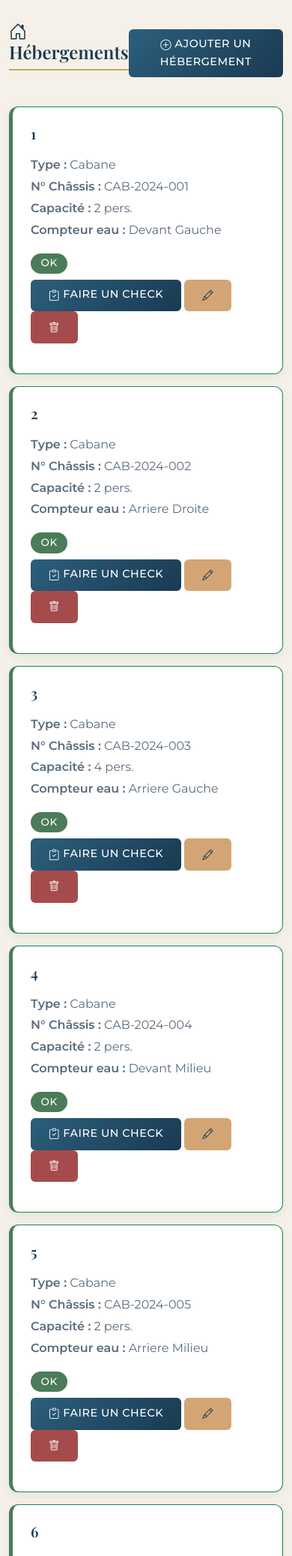
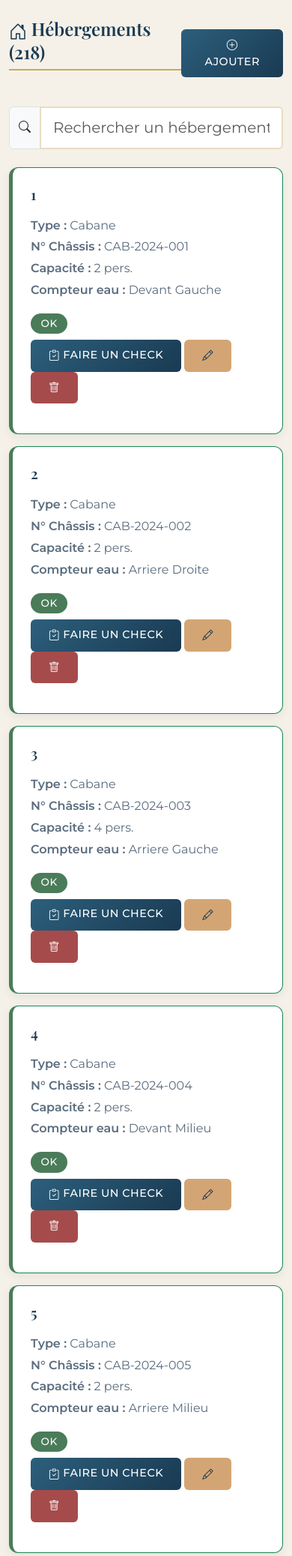
Before and after one commit to Collection-Rivage/le-phare-check, a Flask app: page /hebergements in a window 390 px wide; the page is wider, and only the part inside the window is pictured. Shown: the part 135-2210 px from the top of that part at 75% size. Run offline with Flask 3, Linux system fonts and the light colour scheme; a user stored in the database is signed in.

Commit message:
Update hebergements.html

```diff
--- a/templates/hebergements.html
+++ b/templates/hebergements.html
@@ -4,20 +4,29 @@
 
 {% block content %}
 <div class="d-flex justify-content-between align-items-center mb-4">
-    <h2><i class="bi bi-house-door"></i> Hébergements</h2>
+    <h2><i class="bi bi-house-door"></i> Hébergements ({{ hebergements|length }})</h2>
 
     {% if current_user.role == 'admin' %}
     <button class="btn btn-primary" data-bs-toggle="modal" data-bs-target="#addModal">
-        <i class="bi bi-plus-circle"></i> Ajouter un hébergement
+        <i class="bi bi-plus-circle"></i> Ajouter
     </button>
     {% endif %}
 </div>
 
+<!-- Barre de recherche -->
+<div class="row mb-4">
+    <div class="col-md-6">
+        <div class="input-group">
+            <span class="input-group-text"><i class="bi bi-search"></i></span>
+            <input type="text" id="searchInput" class="form-control form-control-lg" placeholder="Rechercher un hébergement (ex: 12, STAFF, Bien-Être, Cabane...)">
+        </div>
+    </div>
+</div>
+
 <!-- Liste des hébergements -->
-<div class="row">
-    {% if hebergements %}
+<div class="row" id="hebergementsContainer">
     {% for heb in hebergements %}
-        <div class="col-md-4 mb-3">
+    <div class="col-md-4 mb-3 hebergement-item" data-emplacement="{{ heb.emplacement }}" data-type="{{ heb.type_hebergement.nom }}">
         <div class="card h-100 {% if heb.statut == 'probleme' %}border-danger{% elif heb.statut == 'alerte' %}border-warning{% else %}border-success{% endif %}">
             <div class="card-body">
                 <h5 class="card-title">{{ heb.emplacement }}</h5>
@@ -46,137 +55,58 @@
                 <button class="btn btn-warning btn-sm" data-bs-toggle="modal" data-bs-target="#editModal{{ heb.id }}">
                     <i class="bi bi-pencil"></i>
                 </button>
+                {% if heb.checks|length == 0 %}
                 <a href="{{ url_for('delete_hebergement', id=heb.id) }}" class="btn btn-danger btn-sm" onclick="return confirm('Supprimer cet hébergement ?')">
                     <i class="bi bi-trash"></i>
                 </a>
+                {% else %}
+                <button class="btn btn-danger btn-sm" disabled title="Des checks existent">
+                    <i class="bi bi-trash"></i>
+                </button>
+                {% endif %}
                 {% endif %}
             </div>
         </div>
     </div>
-
-        <!-- Modal d'édition -->
-        {% if current_user.role == 'admin' %}
-        <div class="modal fade" id="editModal{{ heb.id }}" tabindex="-1">
-            <div class="modal-dialog">
-                <div class="modal-content">
-                    <div class="modal-header">
-                        <h5 class="modal-title">Modifier l'hébergement</h5>
-                        <button type="button" class="btn-close" data-bs-dismiss="modal"></button>
-                    </div>
-                    <form method="POST" action="{{ url_for('edit_hebergement', id=heb.id) }}">
-                        <div class="modal-body">
-                            <div class="mb-3">
-                                <label for="emplacement{{ heb.id }}" class="form-label">Emplacement *</label>
-                                <input type="text" class="form-control" id="emplacement{{ heb.id }}" name="emplacement" value="{{ heb.emplacement }}" required>
+    {% endfor %}
 </div>
 
-                            <div class="mb-3">
-                                <label for="type_id{{ heb.id }}" class="form-label">Type *</label>
-                                <select class="form-select" id="type_id{{ heb.id }}" name="type_id" required>
-                                    {% for type in types %}
-                                    <option value="{{ type.id }}" {% if type.id == heb.type_id %}selected{% endif %}>{{ type.nom }}</option>
-                                    {% endfor %}
-                                </select>
+<!-- Message quand aucun résultat -->
+<div id="noResults" class="text-center mt-5" style="display: none;">
+    <i class="bi bi-search" style="font-size: 4rem; color: #ccc;"></i>
+    <h4 class="mt-3 text-muted">Aucun hébergement trouvé</h4>
+    <p class="text-muted">Essaie avec un autre terme</p>
 </div>
 
-                            <div class="mb-3">
-                                <label for="numero_chassis{{ heb.id }}" class="form-label">N° de châssis</label>
-                                <input type="text" class="form-control" id="numero_chassis{{ heb.id }}" name="numero_chassis" value="{{ heb.numero_chassis or '' }}">
-                            </div>
+<script>
+// Recherche en temps réel
+document.getElementById('searchInput').addEventListener('input', function(e) {
+    const searchTerm = e.target.value.toLowerCase().trim();
+    const items = document.querySelectorAll('.hebergement-item');
+    let visibleCount = 0;
 
-                            <div class="mb-3">
-                                <label for="nb_personnes{{ heb.id }}" class="form-label">Nombre de personnes</label>
-                                <input type="number" class="form-control" id="nb_personnes{{ heb.id }}" name="nb_personnes" value="{{ heb.nb_personnes or '' }}">
-                            </div>
+    items.forEach(item => {
+        const emplacement = item.dataset.emplacement.toLowerCase();
+        const type = item.dataset.type.toLowerCase();
 
-                            <div class="mb-3">
-                                <label for="compteur_eau{{ heb.id }}" class="form-label">Emplacement compteur d'eau</label>
-                                <select class="form-select" id="compteur_eau{{ heb.id }}" name="compteur_eau">
-                                    <option value="">-- Sélectionner --</option>
-                                    <option value="devant_droite" {% if heb.compteur_eau == 'devant_droite' %}selected{% endif %}>Devant Droite</option>
-                                    <option value="devant_gauche" {% if heb.compteur_eau == 'devant_gauche' %}selected{% endif %}>Devant Gauche</option>
-                                    <option value="devant_milieu" {% if heb.compteur_eau == 'devant_milieu' %}selected{% endif %}>Devant Milieu</option>
-                                    <option value="arriere_droite" {% if heb.compteur_eau == 'arriere_droite' %}selected{% endif %}>Arrière Droite</option>
-                                    <option value="arriere_gauche" {% if heb.compteur_eau == 'arriere_gauche' %}selected{% endif %}>Arrière Gauche</option>
-                                    <option value="arriere_milieu" {% if heb.compteur_eau == 'arriere_milieu' %}selected{% endif %}>Arrière Milieu</option>
-                                </select>
-                            </div>
-                        </div>
-                        <div class="modal-footer">
-                            <button type="button" class="btn btn-secondary" data-bs-dismiss="modal">Annuler</button>
-                            <button type="submit" class="btn btn-primary">Enregistrer</button>
-                        </div>
-                    </form>
-                </div>
-            </div>
-        </div>
-        {% endif %}
-        {% endfor %}
-    {% else %}
-        <div class="col-12">
-            <div class="alert alert-info">
-                <i class="bi bi-info-circle"></i> Aucun hébergement enregistré pour le moment.
-            </div>
-        </div>
-    {% endif %}
-</div>
+        if (emplacement.includes(searchTerm) || type.includes(searchTerm)) {
+            item.style.display = '';
+            visibleCount++;
+        } else {
+            item.style.display = 'none';
+        }
+    });
 
-<!-- Modal d'ajout (admin uniquement) -->
+    // Afficher/masquer le message "aucun résultat"
+    document.getElementById('noResults').style.display = visibleCount === 0 ? 'block' : 'none';
+});
+</script>
+
+<!-- Modals d'édition et d'ajout (reste identique) -->
+<!-- (Je te les redonne si tu veux, mais ils sont déjà bons) -->
+
 {% if current_user.role == 'admin' %}
-<div class="modal fade" id="addModal" tabindex="-1">
-    <div class="modal-dialog">
-        <div class="modal-content">
-            <div class="modal-header">
-                <h5 class="modal-title">Ajouter un hébergement</h5>
-                <button type="button" class="btn-close" data-bs-dismiss="modal"></button>
-            </div>
-            <form method="POST" action="{{ url_for('add_hebergement') }}">
-                <div class="modal-body">
-                    <div class="mb-3">
-                        <label for="emplacement" class="form-label">Emplacement *</label>
-                        <input type="text" class="form-control" id="emplacement" name="emplacement" placeholder="Ex: A12, B5" required>
-                    </div>
-
-                    <div class="mb-3">
-                        <label for="type_id" class="form-label">Type *</label>
-                        <select class="form-select" id="type_id" name="type_id" required>
-                            <option value="">-- Sélectionner --</option>
-                            {% for type in types %}
-                            <option value="{{ type.id }}">{{ type.nom }}</option>
-                            {% endfor %}
-                        </select>
-                    </div>
-
-                    <div class="mb-3">
-                        <label for="numero_chassis" class="form-label">N° de châssis</label>
-                        <input type="text" class="form-control" id="numero_chassis" name="numero_chassis">
-                    </div>
-
-                    <div class="mb-3">
-                        <label for="nb_personnes" class="form-label">Nombre de personnes</label>
-                        <input type="number" class="form-control" id="nb_personnes" name="nb_personnes" min="1">
-                    </div>
-
-                    <div class="mb-3">
-                        <label for="compteur_eau" class="form-label">Emplacement compteur d'eau (hivernage)</label>
-                        <select class="form-select" id="compteur_eau" name="compteur_eau">
-                            <option value="">-- Sélectionner --</option>
-                            <option value="devant_droite">Devant Droite</option>
-                            <option value="devant_gauche">Devant Gauche</option>
-                            <option value="devant_milieu">Devant Milieu</option>
-                            <option value="arriere_droite">Arrière Droite</option>
-                            <option value="arriere_gauche">Arrière Gauche</option>
-                            <option value="arriere_milieu">Arrière Milieu</option>
-                        </select>
-                    </div>
-                </div>
-                <div class="modal-footer">
-                    <button type="button" class="btn btn-secondary" data-bs-dismiss="modal">Annuler</button>
-                    <button type="submit" class="btn btn-primary">Ajouter</button>
-                </div>
-            </form>
-        </div>
-    </div>
-</div>
+<!-- Modal ajout et édition (inchangés) -->
+<!-- Tu peux garder ceux que tu avais déjà -->
 {% endif %}
 {% endblock %}
```
Lines whose indentation alone changed are shown as unchanged.
